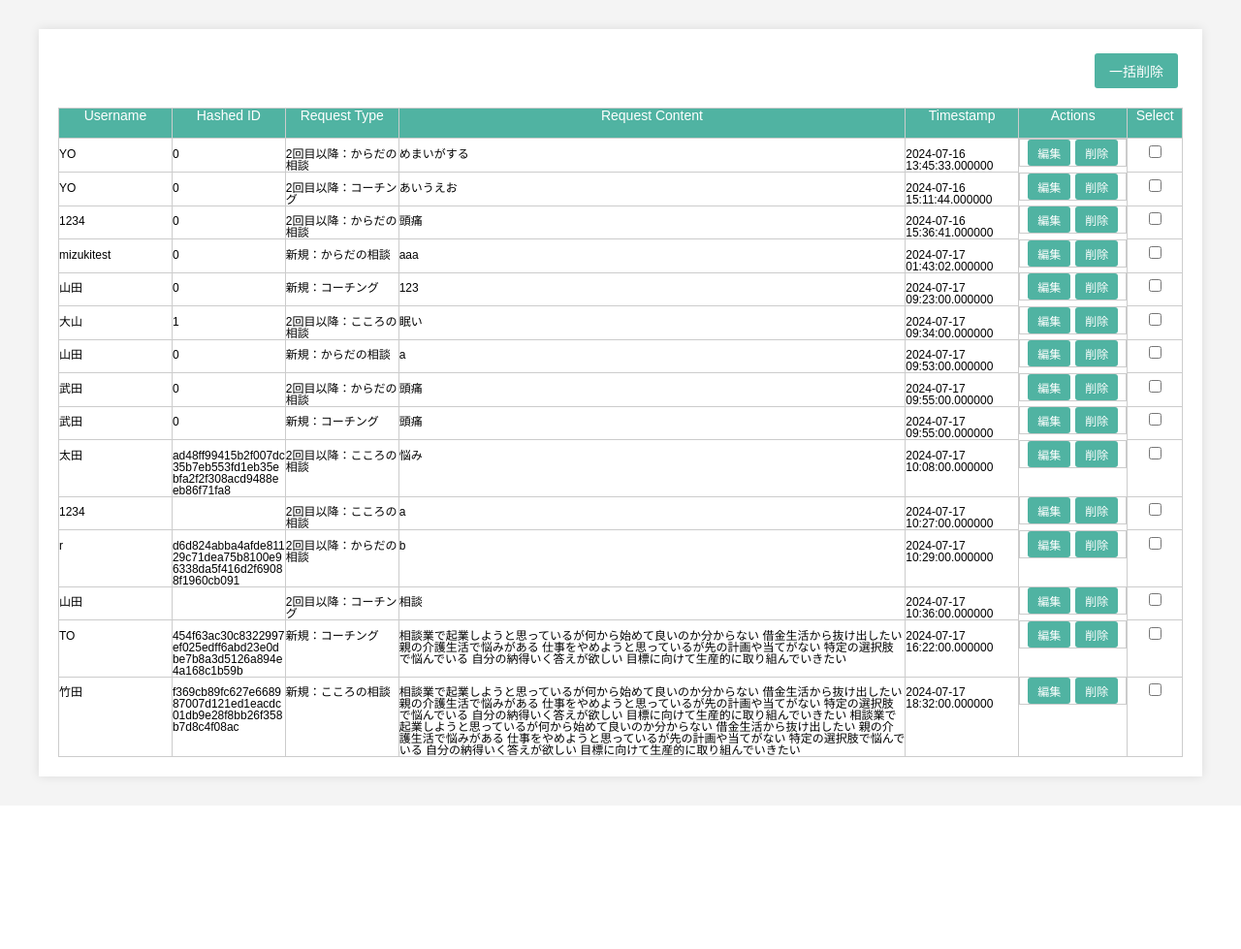
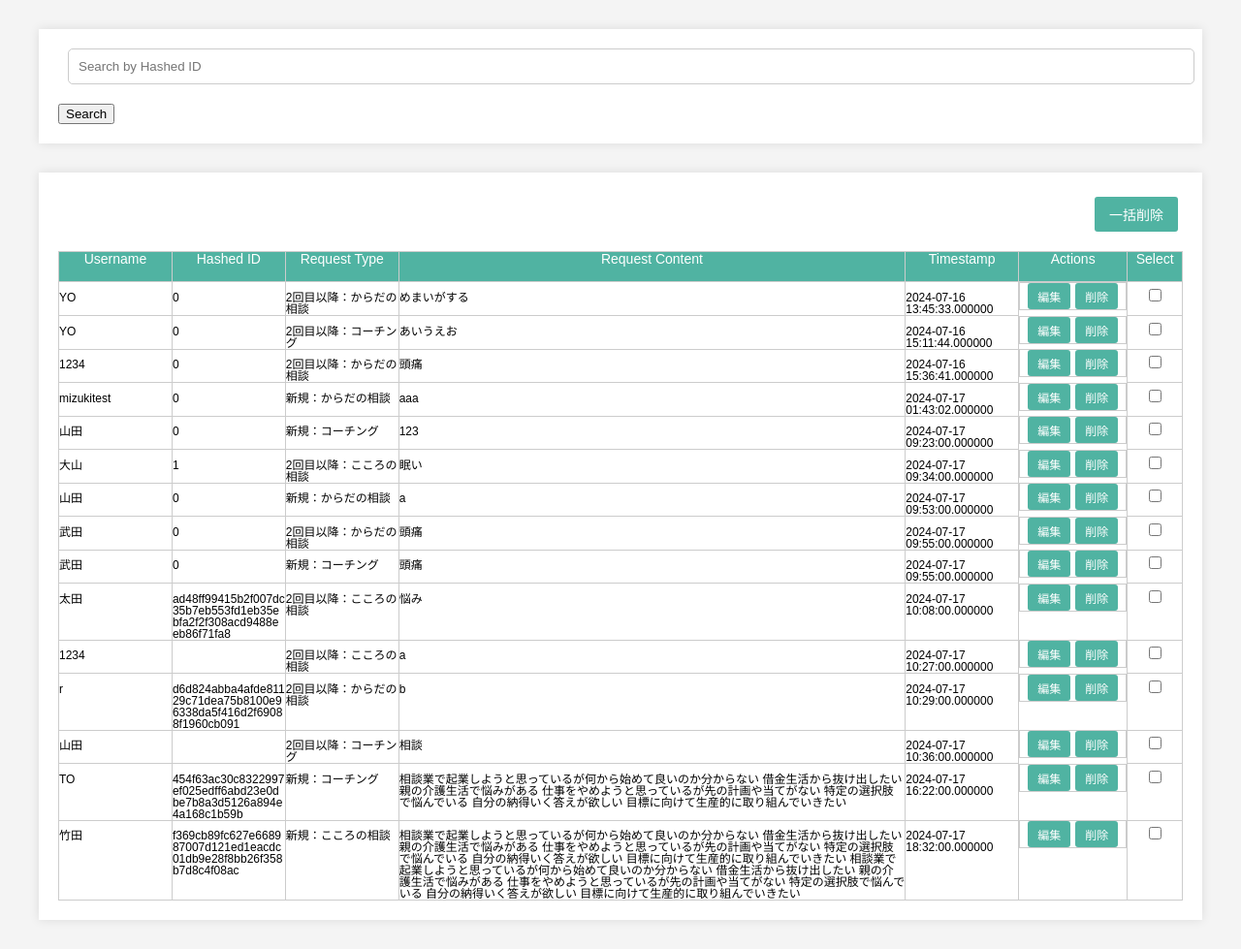
Before and after one commit to yuiyui46/kadai_php04, a PHP site: page /admin_user_data.php in a window 1280 px wide. Shown: the part 93-1072 px from the top of the page at 97% size. Before the commit the page ends 901 px from the top, so only its background shows below. Run offline with PHP 8.4, Linux system fonts and the light colour scheme; data comes from the database, SQL or seed files in the repository; data that the repository does not hold is empty.

Commit message:
Add files via upload

```diff
--- a/admin_user_data.php
+++ b/admin_user_data.php
@@ -4,6 +4,7 @@ $servername = "sakura.ne.jp";
 $username_db = "gs1";  // ユーザー名
 $password_db = "--";  // パスワード
 $dbname = "gs1_kadai_php01";
+
 
 // データベース接続
 $conn = new mysqli($servername, $username_db, $password_db, $dbname);
@@ -40,8 +41,17 @@ if ($_SERVER['REQUEST_METHOD'] === 'POST') {
     }
 }
 
+// 検索条件の設定
+$search_hashed_id = "";
+if (isset($_POST['search_hashed_id'])) {
+    $search_hashed_id = $_POST['search_hashed_id'];
+}
+
 // user_dataテーブルのデータを取得
 $sql = "SELECT id, username, hashed_id, request_type, request_content, timestamp FROM user_data";
+if (!empty($search_hashed_id)) {
+    $sql .= " WHERE hashed_id LIKE '%" . $conn->real_escape_string($search_hashed_id) . "%'";
+}
 $result = $conn->query($sql);
 ?>
 
@@ -65,6 +75,13 @@ $result = $conn->query($sql);
     </div>
 </header>
 <div class="container">
+    <div class="search-container">
+        <form method="post" action="" class="search-form">
+            <input type="text" name="search_hashed_id" class="search-input" placeholder="Search by Hashed ID" value="<?php echo htmlspecialchars($search_hashed_id); ?>">
+            <button type="submit" class="search-button">Search</button>
+        </form>
+    </div>
+    <div class="data-container">
         <form method="post" action="">
             <div class="button-container">
                 <button type="submit" name="delete_selected" class="delete-selected-button" onclick="return confirm('Are you sure you want to delete selected entries?')">一括削除</button>
@@ -106,6 +123,7 @@ $result = $conn->query($sql);
                 </tbody>
             </table>
         </form>
+    </div>
 </div>
 
 <!-- 編集モーダル -->
```
Also changed, not shown: admin_user.php (+13 -2 lines), css/styles2.css (line endings or trailing spaces). Lines whose indentation alone changed are shown as unchanged.
